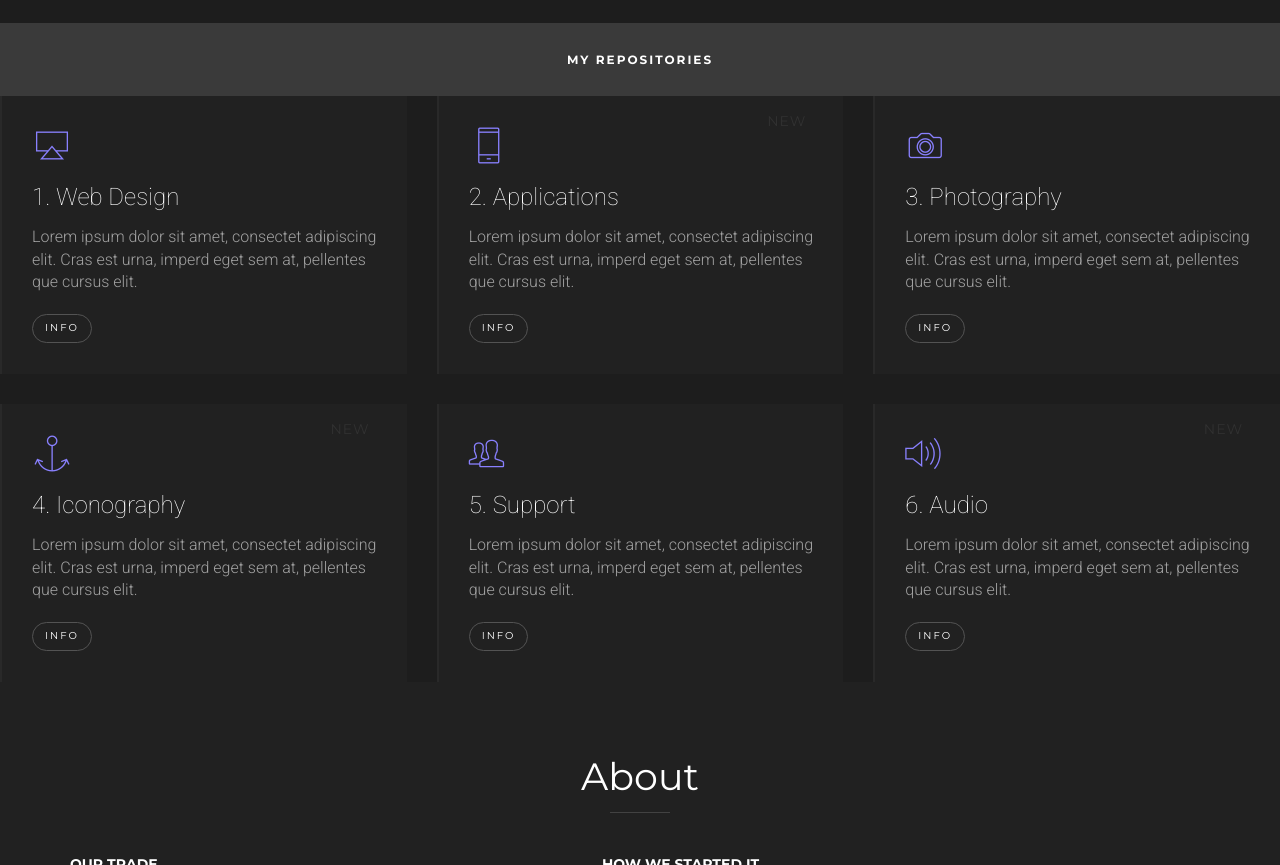
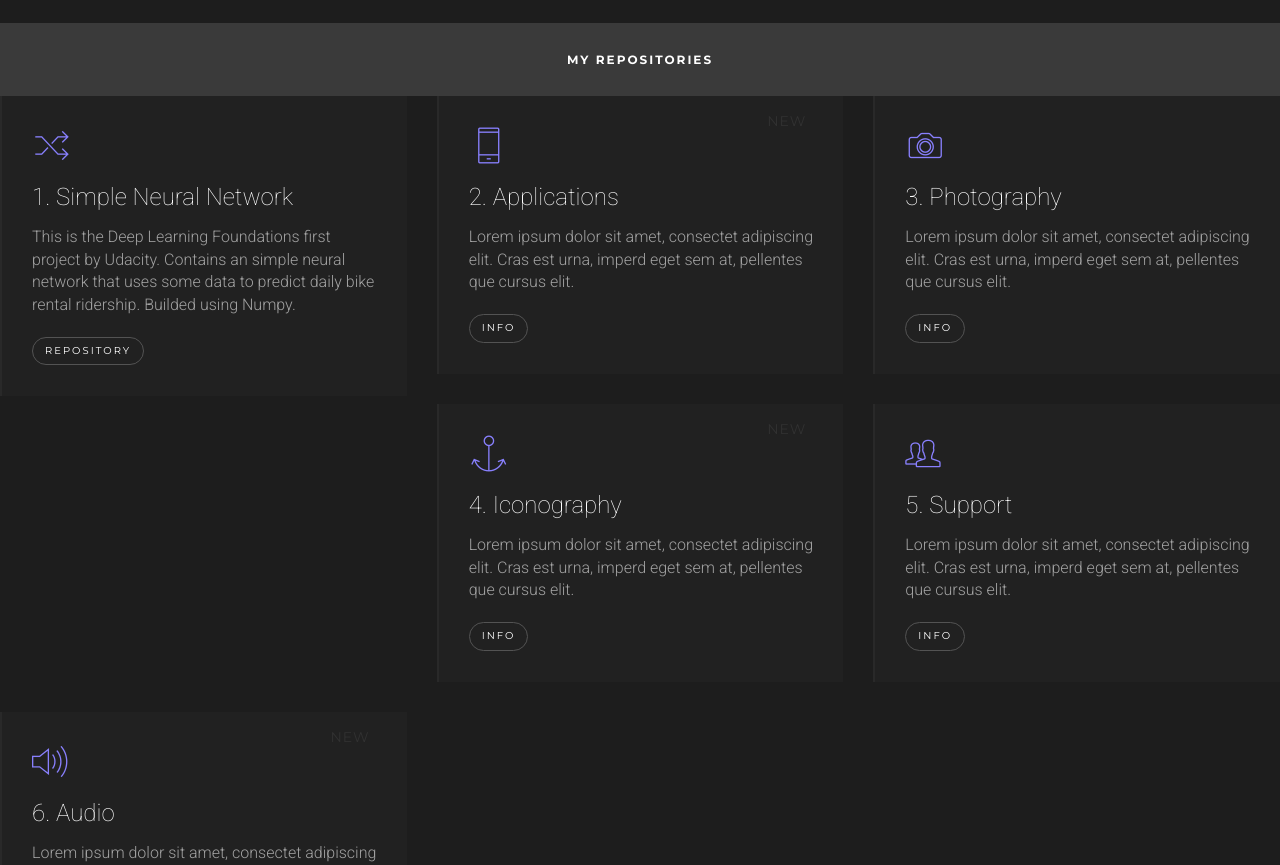
Before and after one commit to antunsz/antunsz.github.io, a plain HTML site: page index.html in a window 1280 px wide. Shown: the part 980-1845 px from the top of the page. Drawn offline with nearby package versions, Linux system fonts and the light colour scheme; some packages are replaced by stand-ins of ours; files whose address does not match are found by name; a web font is replaced by a local one.

Commit message:
First repository

```diff
--- a/index.html
+++ b/index.html
@@ -46,7 +46,7 @@
 					<div class="collapse navbar-collapse" id="bs-example-navbar-collapse-1">
 						<ul class="nav navbar-nav navbar-right">
 							<li><a href="#home" data-id="home" class="scroll-link">Home</a></li>
-							<li><a href="#repositories" data-id="ideology" class="scroll-link">Repositoris</a></li>
+							<li><a href="#repositories" data-id="ideology" class="scroll-link">Repositories</a></li>
 							<li><a href="#services" data-id="services" class="scroll-link">Services</a></li>
 							<li><a href="#about" data-id="about" class="scroll-link">About</a></li>
 							<li><a href="#work" data-id="work" class="scroll-link">Work</a></li>
@@ -129,10 +129,10 @@
 				<!-- Item 1 -->
 				<div class="col-xs-12 col-sm-6 col-md-4 col-lg-4">
 					<div class="services-box leftReveal">
-						<span class="pe-7s-airplay services-icon"></span>
-						<h3 class="service-name">1. Web Design</h3>
-						<p class="text-small">Lorem ipsum dolor sit amet, consectet adipiscing elit. Cras est urna, imperd eget sem at, pellentes que cursus elit.</p>
-						<button type="button" class="btn btn-default mt10" data-toggle="modal" data-target="#item1-services">Info</button>
+						<span class="pe-7s-shuffle services-icon"></span>
+						<h3 class="service-name">1. Simple Neural Network</h3>
+						<p class="text-small">This is the Deep Learning Foundations first project by Udacity. Contains an simple neural network that uses some data to predict daily bike rental ridership. Builded using Numpy.</p>
+						<a href="#"><button type="button" class="btn btn-default mt10">Repository</button></a>
 					</div>
 				</div><!-- /.column -->
 			    <!-- Item 1 Modal -->
```
